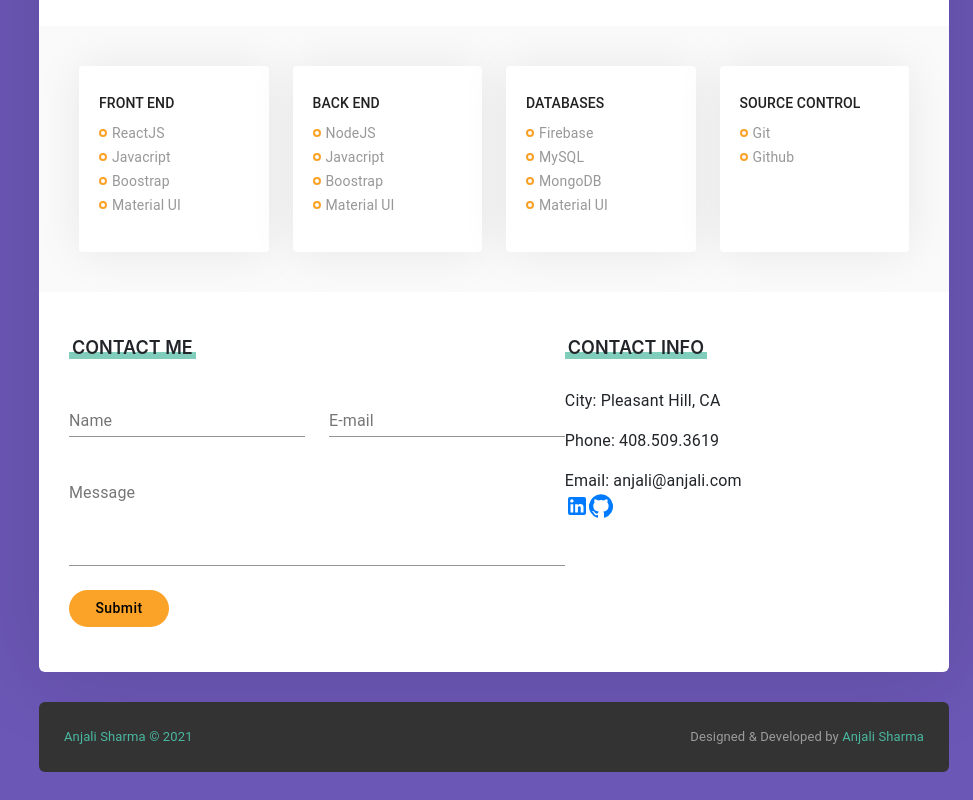
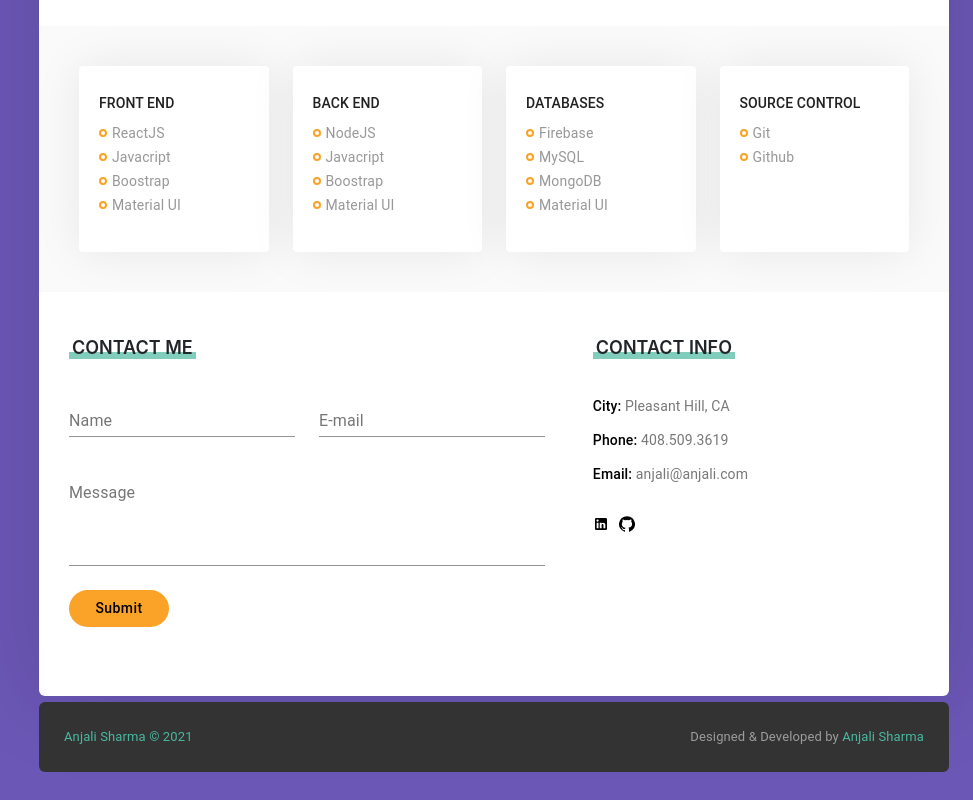
Before and after one commit to xoanjaliox/portfolio-site, a React (Create React App) app: page / in a window 1280 px wide. Shown: the part 1170-1970 px from the top of the page, without its empty margins (307-1280 px from the left). Built offline with nearby package versions, Linux system fonts and the light colour scheme.

Commit message:
Adds updated resume section

```diff
--- a/src/pages/Resume/Resume.css
+++ b/src/pages/Resume/Resume.css
@@ -96,19 +96,26 @@
 
 /* Contact Section */
 .contact-info-item {
+    font-size: 14px !important;
+    color: #787878;
+    line-height: 34px !important;
 
 }
 
 .contact-info-item > span {
-
+    color: #000000;
+    font-weight: 500;
 }
 
 .contact-info-socials-container {
+    margin-top: 20px;
 
 }
 
 .contact-info-social > a > .MuiSvgIcon-root {
-
+    font-size: 16px !important;
+    margin-right: 10px;
+    color: #000000;
 }
 
 /* End of Contact Section */
--- a/src/pages/Resume/Resume.js
+++ b/src/pages/Resume/Resume.js
@@ -147,7 +147,7 @@ const Resume = () => {
       </Grid>
 
       {/* Contact */}
-      <Grid container className="section pt_45 pb_45">
+      <Grid container spacing={6} className="section pt_45 pb_45">
         {/* Left Contact Form */}
         <Grid item xs={12} lg={7}>
           <Grid container>
@@ -193,7 +193,7 @@ const Resume = () => {
             </Grid>
 
             <Grid item xs={12}>
-              <Grid container spacing={2}>
+              <Grid container>
                 <Grid item xs={12}>
                   <Typography className="contact-info-item">
                     <span>City: </span> {resumeData.city}
```
